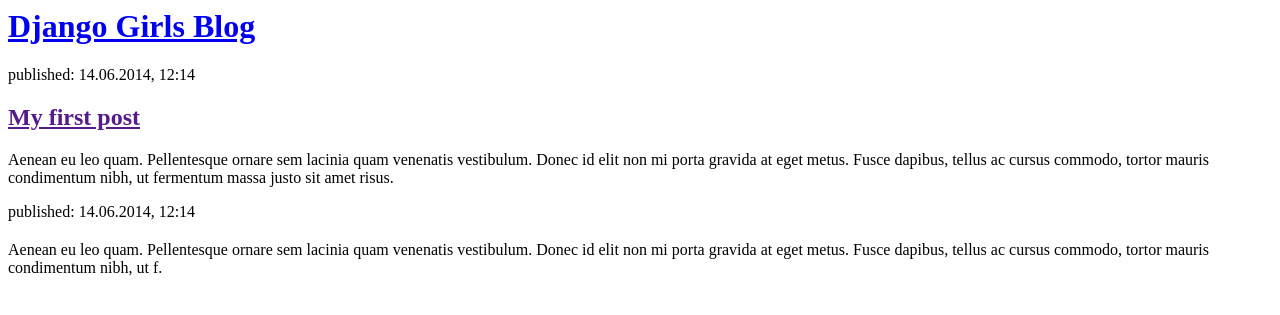
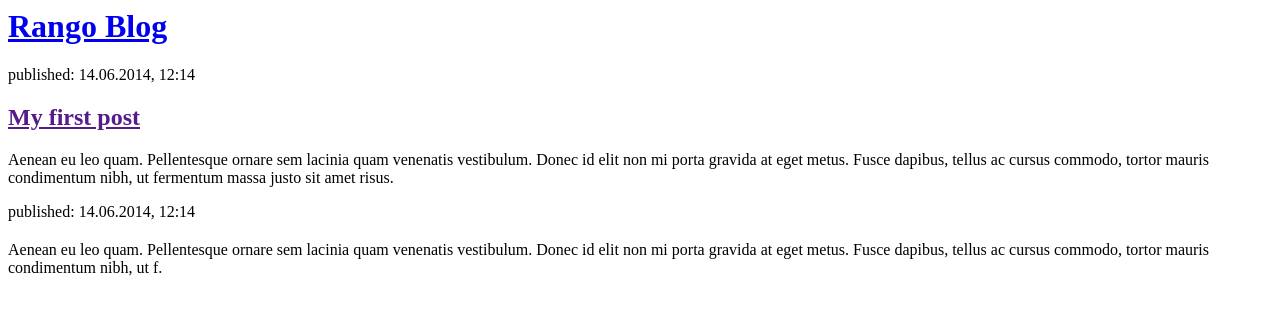
Before and after one commit to Vagif-sys/rango, a Django app: page / in a window 1280 px wide. Shown: the top 315 px of the page. Run offline with Django 3.2, Linux system fonts and the light colour scheme.

Commit message:
changed HTML for the site

```diff
--- a/rango_project/rango/templates/rango/home.html
+++ b/rango_project/rango/templates/rango/home.html
@@ -1,10 +1,10 @@
 <html>
     <head>
-        <title>Django Girls blog</title>
+        <title>Rango Post</title>
     </head>
     <body>
         <div>
-            <h1><a href="/">Django Girls Blog</a></h1>
+            <h1><a href="/">Rango Blog</a></h1>
         </div>
 
         <div>
```
